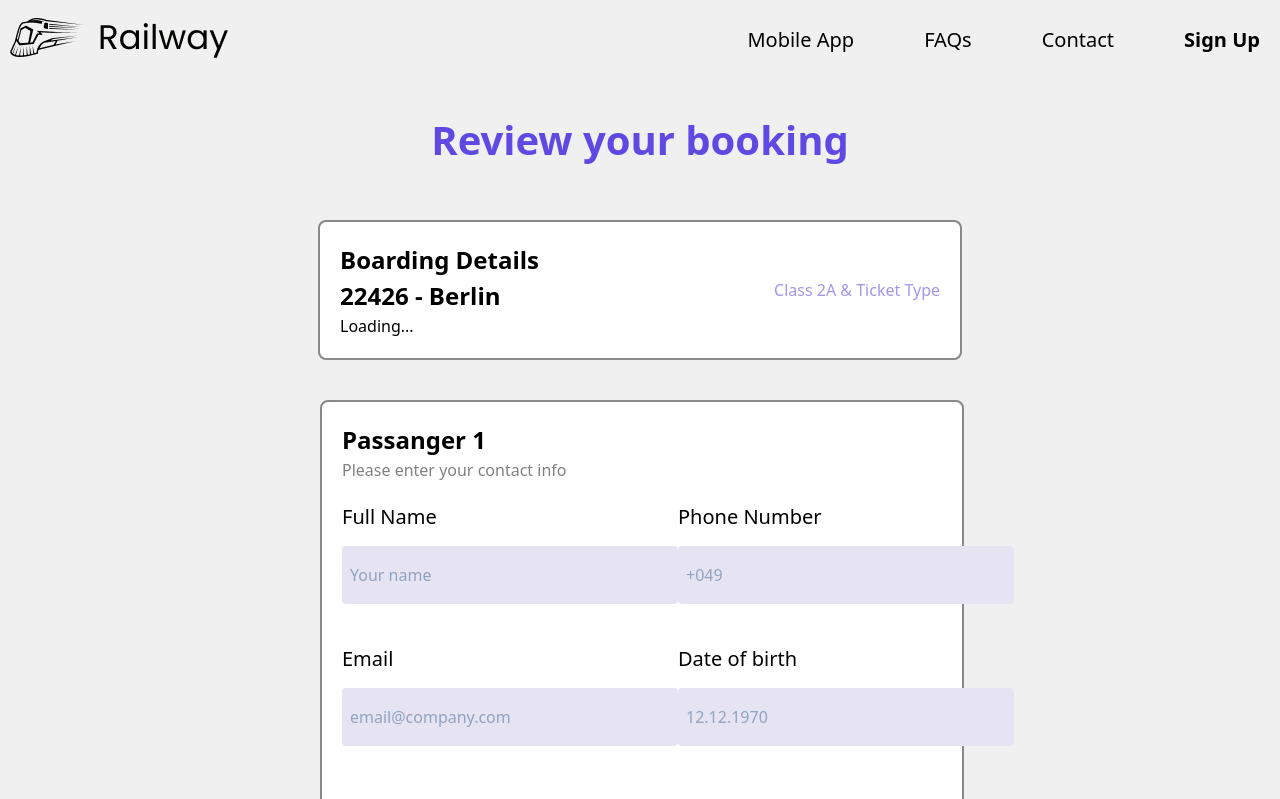
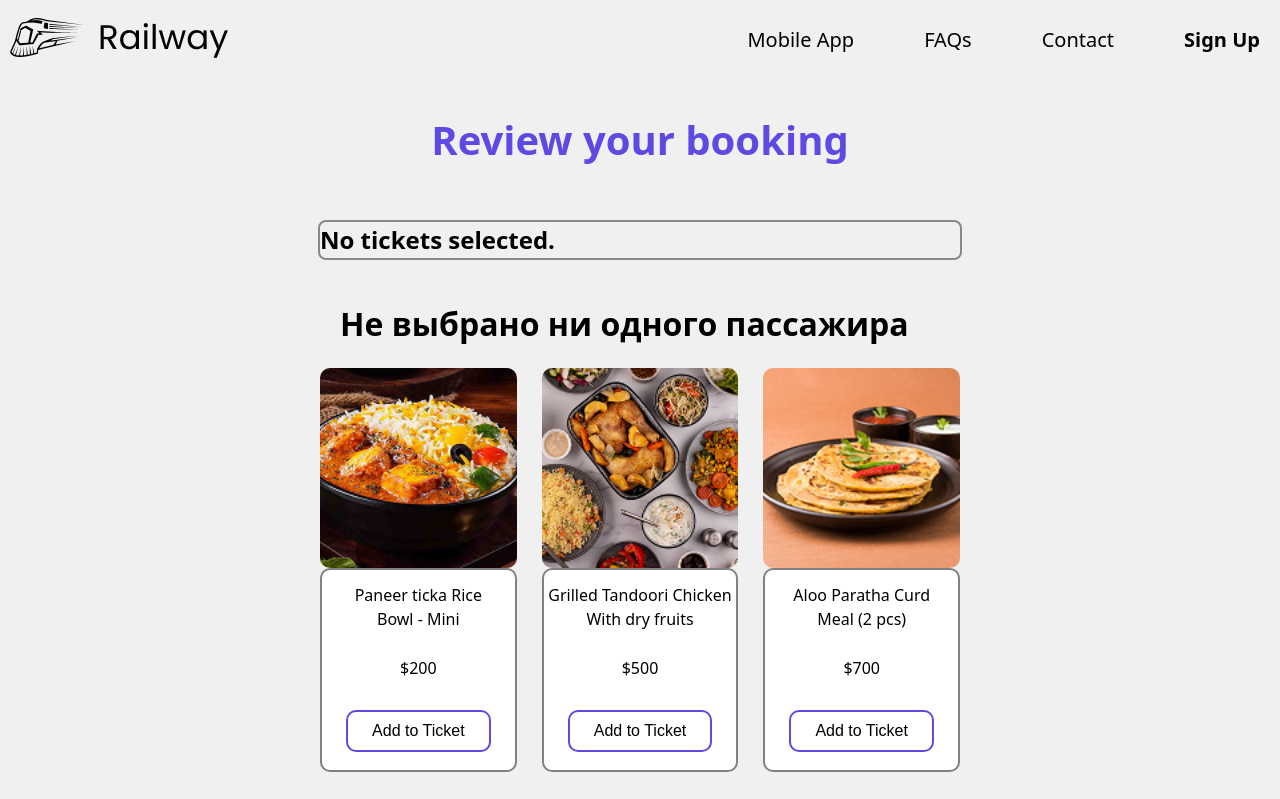
Before and after one commit to RiakhinEvgeniy/react-railway-tickets, a React (Vite) app in the folder railway-tickets/: page /review in a window 1280 px wide. Shown: the top 799 px of the page. Built offline with nearby package versions, Linux system fonts and the light colour scheme.

Commit message:
FIX: GeneralCard, Schedule, Ticket, SearchResultPage, ReviewBookingPage

```diff
--- a/railway-tickets/src/components/generalcard/GeneralCard.tsx
+++ b/railway-tickets/src/components/generalcard/GeneralCard.tsx
@@ -19,7 +19,6 @@ function GeneralCard({ ticketData }: TicketProps) {
   const { saveTicketId } = useTicketId();
 
   function handlSelectTicket() {
-    console.log('Getting ID from ticketData: ', ticketData.id);
     saveTicketId(+ticketData.id);
   }
   return (
--- a/railway-tickets/src/components/schedule/Schedule.tsx
+++ b/railway-tickets/src/components/schedule/Schedule.tsx
@@ -10,7 +10,7 @@ function Schedule({ ticketData }: TicketProps) {
     fontWeight: '500',
   };
   if (!ticketData) {
-    return <div>Loading...</div>;
+    return <div>Do not select ticket</div>;
   }
   return (
     <div className="schedule">
--- a/railway-tickets/src/components/ticket/Ticket.tsx
+++ b/railway-tickets/src/components/ticket/Ticket.tsx
@@ -1,23 +1,37 @@
-import filterTicketsByCities from "../../util/filterTickets";
-import Schedule from "../schedule/Schedule";
-import "./Ticket.scss";
+import { useTicketId } from '../../context/ticketId';
+import filterTicketsByCities from '../../util/filterTickets';
+import Schedule from '../schedule/Schedule';
+import './Ticket.scss';
 
 interface TicketProps {
   backgroundColor?: string;
 }
 
-function Ticket({backgroundColor}: TicketProps) {
+function Ticket({ backgroundColor }: TicketProps) {
+  const avilableTickets = filterTicketsByCities();
+  const { getTicketId } = useTicketId();
+  const id = getTicketId();
+  const indexSelectedTicket = avilableTickets.findIndex(
+    (ticket) => +ticket.id === id
+  );
+  const selectedTicket = avilableTickets[indexSelectedTicket];
 
-  const avilableTickets = filterTicketsByCities()
+  if(!selectedTicket) {
+    return (
+      <h2>No tickets selected.</h2>
+    )
+  }
 
   return (
     <div className={`ticket ticket__${backgroundColor}`}>
-        <h2>Boarding Details</h2>
+      <h2>Boarding Details</h2>
       <div className="ticket__info">
-        <h2>22426 - Berlin</h2>
-        <span style={{color: "#A297EB", fontWeight: "500"}}>Class 2A & Ticket Type</span>
+        <h2>{`22426 - ${selectedTicket.ETD.station}`}</h2>
+        <span style={{ color: '#A297EB', fontWeight: '500' }}>
+          Class 2A & Ticket Type
+        </span>
       </div>
-      <Schedule ticketData={avilableTickets[1]}/>
+      <Schedule ticketData={avilableTickets[indexSelectedTicket]} />
     </div>
   );
 }
--- a/railway-tickets/src/pages/SearchResultsPage/SearchResultsPage.tsx
+++ b/railway-tickets/src/pages/SearchResultsPage/SearchResultsPage.tsx
@@ -14,7 +14,6 @@ import {
   type TripType,
 } from '../../redux/formSlice';
 import filterTicketsByCities from '../../util/filterTickets';
-import type { Ticket } from '../../redux/ticketsSlice';
 import './SearchResultsPage.scss';
 
 function SearchResultsPage() {
@@ -22,7 +21,7 @@ function SearchResultsPage() {
   const [formData, setFormData] = useState<FormData>(initialFormData);
   const dispatchTripType = useDispatch<AppDispatch>();
   const navigate = useNavigate();
-  const [avilableTickets] = useState<Ticket[]>(filterTicketsByCities());
+  const avilableTickets = filterTicketsByCities();
 
   const handleTripChange = (value: TripType) => {
     setFormData((prev) => ({
--- a/railway-tickets/src/pages/reviewbookingpage/ReviewBookingPage.tsx
+++ b/railway-tickets/src/pages/reviewbookingpage/ReviewBookingPage.tsx
@@ -7,10 +7,13 @@ import Offers from '../../components/offers/Offers';
 import Policy from '../../components/policy/Policy';
 import Ticket from '../../components/ticket/Ticket';
 import TotalCard from '../../components/totalcard/TotalCard';
+import { useCounter } from '../../context/CounterOfPass';
 import imagesUrl from '../../data/imagesUrl';
 import './ReviewBookingPage.scss';
 
 function ReviewBookingPage() {
+  const { valueCounter } = useCounter();
+
   function handleBookingSubmit(e: React.FormEvent) {
     e.preventDefault();
     console.log('Подтверждение из формы в review');
@@ -22,10 +25,15 @@ function ReviewBookingPage() {
         <div className="review__wraper__ticket">
           <Ticket />
         </div>
-        <form onSubmit={handleBookingSubmit} className='review__wraper__form-review'>
-          <div className="review__wraper__ticket">
-            <BillingInfo />
-          </div>
+        <form
+          onSubmit={handleBookingSubmit}
+          className="review__wraper__form-review"
+        >
+          {valueCounter > 0 ? (Array.from({ length: valueCounter }).map((_, i) => (
+            <div key={i} className="review__wraper__ticket">
+              <BillingInfo />
+            </div>
+          ))) : (<h1 style={{margin: '20px'}}>Не выбрано ни одного пассажира</h1>)}
           <div className="review__wraper__food">
             <Food
               imageUrl={imagesUrl[0]}
--- a/railway-tickets/src/redux/passengerSlice.ts
+++ b/railway-tickets/src/redux/passengerSlice.ts
@@ -39,9 +39,13 @@ const passengerSlice = createSlice({
     ) => {
       state.passenger[action.payload.field] = action.payload.value;
     },
+
+    getPassengerInfo: (state) => {
+      return state;
+    },
   },
 });
 
-export const { addPassenger, updatePassengerField } = passengerSlice.actions;
+export const { addPassenger, updatePassengerField, getPassengerInfo } = passengerSlice.actions;
 
 export default passengerSlice.reducer;
```
